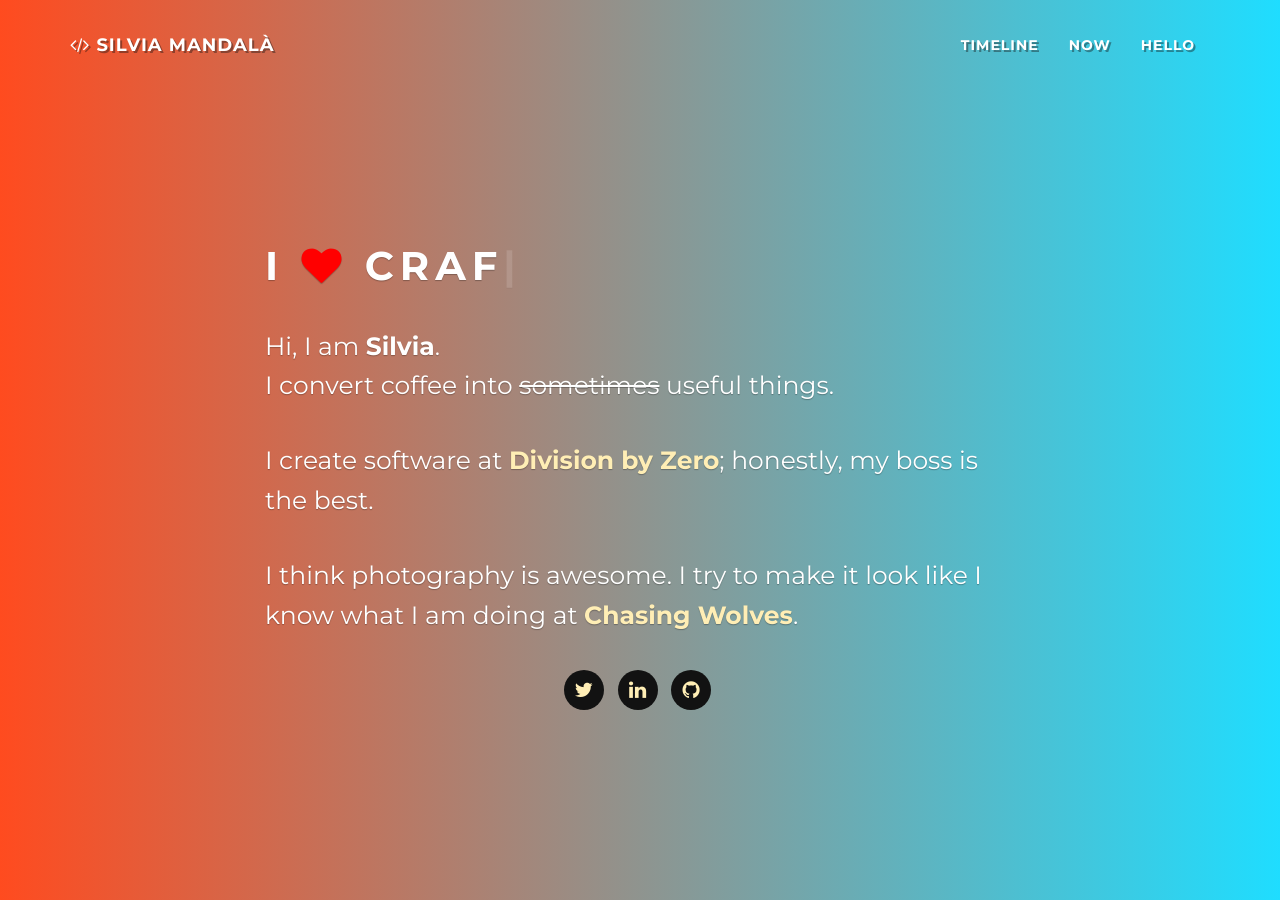
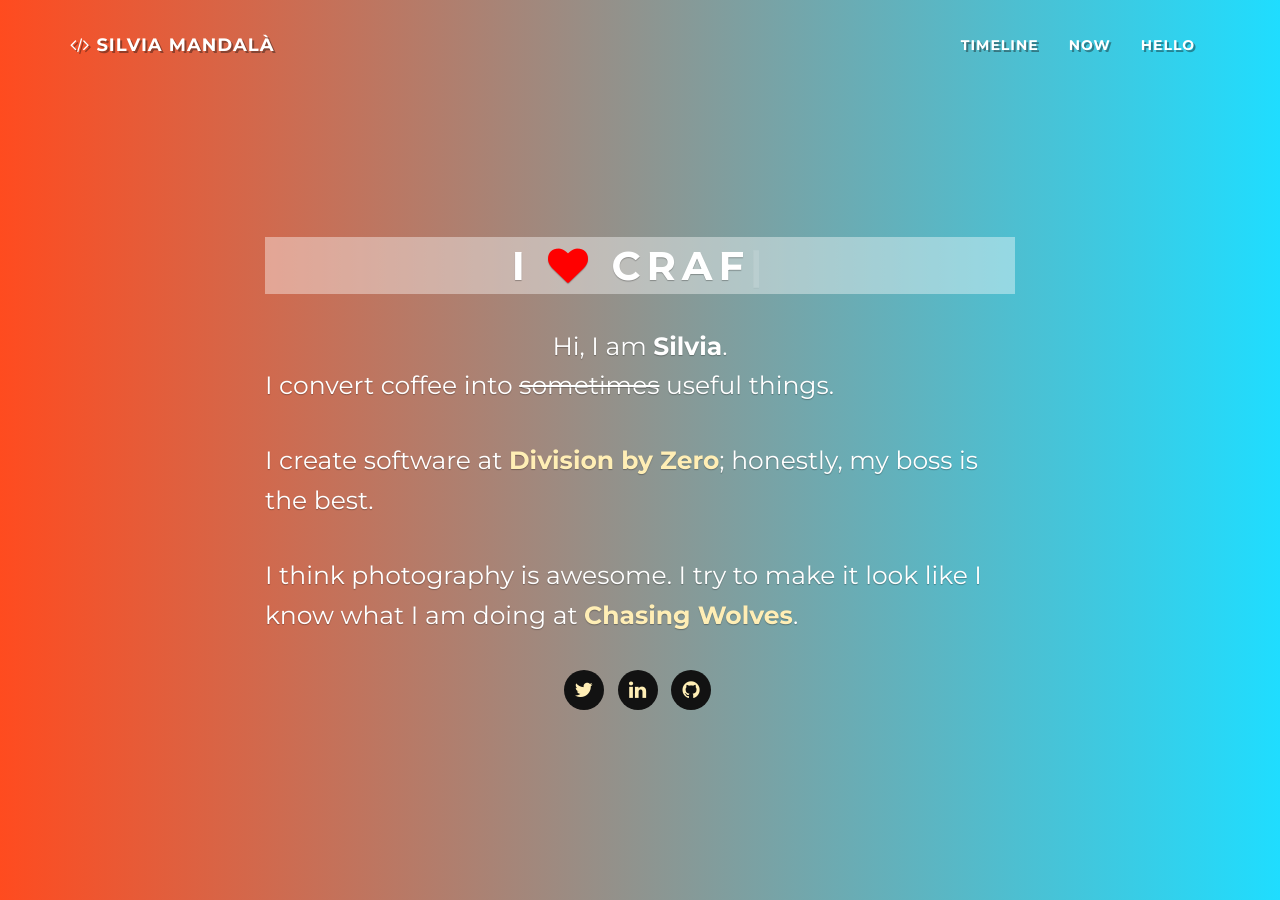
Before and after one commit to simad/simad.github.io, a Jekyll site: the page built from index.html, in a window 1280 px wide and 900 px high. Built offline with Jekyll 4.4.1, drawn with Linux system fonts in a browser that asks for light colours.

```diff
--- a/css/style.scss
+++ b/css/style.scss
@@ -6,3 +6,41 @@
 @import "greyscale";
 @import "timeline";
 @import "intro";
+
+
+.ascii-art {
+  display: inline-block;
+  font-family: "Lucida Console", Monaco, monospace;
+  text-shadow: 5px 5px 10px rgba($dark, 0.3);
+  font-size: 0.2vw;
+  text-align: justify;
+}
+
+
+pre {
+  overflow: inherit;
+  font-size: 1vw;
+  background-color: transparent;
+  border: none;
+  color:white;
+}
+
+.intro .intro-body .intro-text, .intro-text p {
+  text-align: center;
+}
+
+.i-love {
+  background-color: rgba(255,255,255,0.4);
+  color: white;
+  text-align: center;
+}
+
+body {
+  background: rgba(255,78,81,1);
+  background: -moz-linear-gradient(left, $accent 0%, $color5 100%);
+  background: -webkit-gradient(left top, right top, color-stop(0%, $accent), color-stop(100%, $color5));
+  background: -webkit-linear-gradient(left, $accent 0%, $color5 100%);
+  background: -o-linear-gradient(left, $accent 0%, $color5 100%);
+  background: -ms-linear-gradient(left, $accent 0%, $color5 100%);
+  background: linear-gradient(to right, $accent 0%, $color5 100%);
+}
```
Also changed, not shown: coffee/index.html (added, +72 -0 lines), img/coffeeparrot.gif (added).
